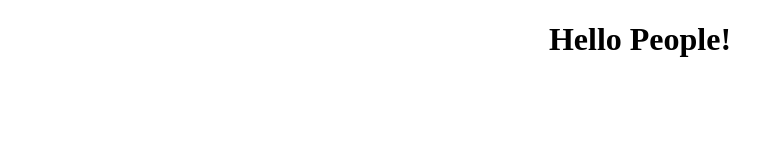
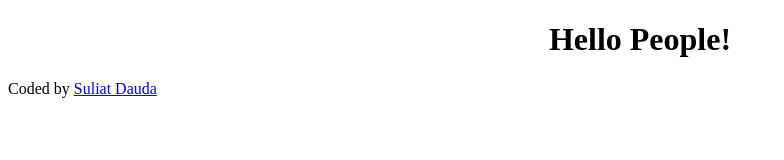
Before and after one commit to SuliatDauda/shecodesplusproject, a plain HTML site: page index.html in a window 1280 px wide. Shown: the whole page, without its empty margins (0-784 px from the left). Drawn offline with Linux system fonts and the light colour scheme.

Commit message:
added links and sentence to footer

```diff
--- a/index.html
+++ b/index.html
@@ -8,7 +8,12 @@
   </head>
   <body>
     <h1>Hello People!</h1>
-    <footer></footer>
+    <footer>
+      Coded by
+      <a href="https://github.com/SuliatDauda/shecodesplusproject"
+        >Suliat Dauda</a
+      >
+    </footer>
     <script src="src/project.js"></script>
   </body>
 </html>
```
